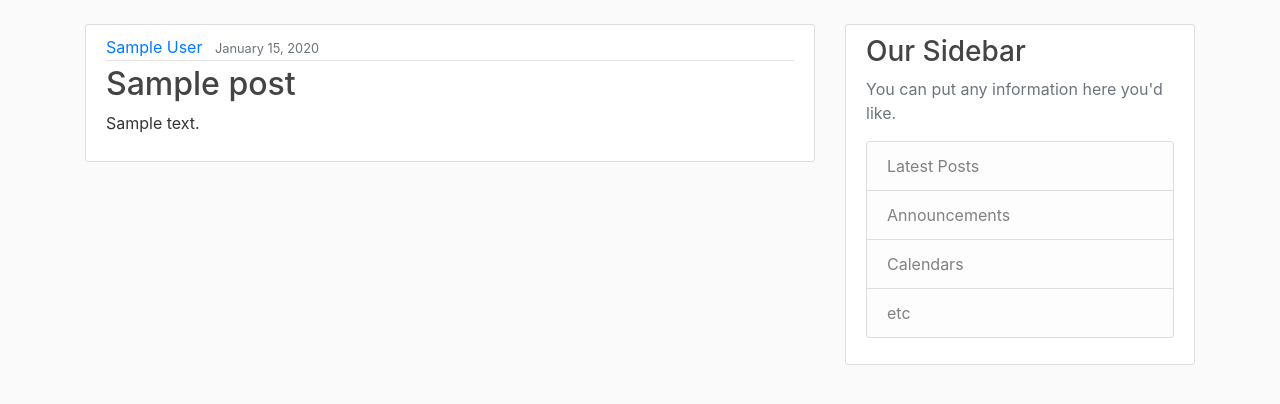
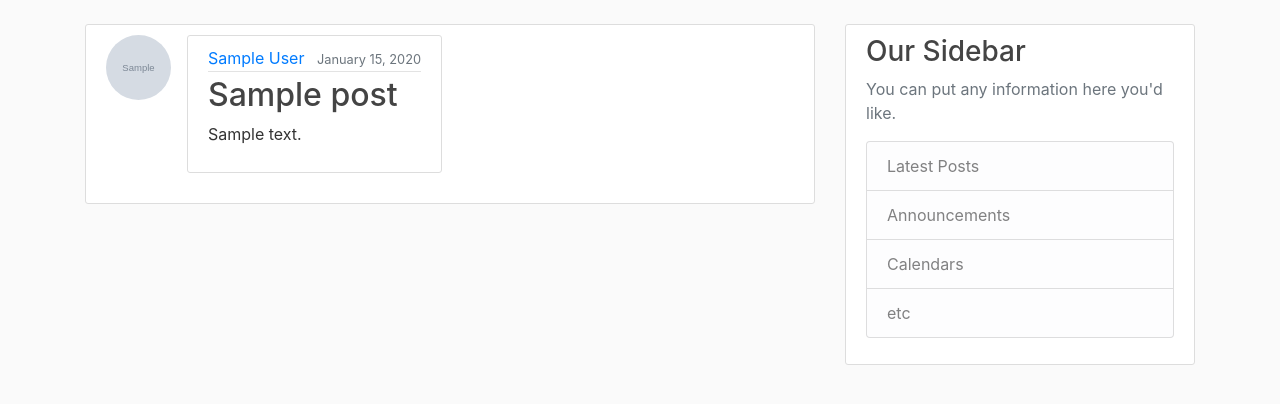
Before and after one commit to pao0318/Django-blog, a Django app: template blog/templates/blog/home.html in a window 1280 px wide. Shown: the part 56-460 px from the top of the page. Run offline with Django 3.2, Linux system fonts and the light colour scheme; the template is opened without the code that fills it: most values are stand-ins (such as "Sample title", 1, 10 or a date in 2020); grey boxes marked "Sample" are stand-in pictures; some libraries are stand-ins or nearby versions.

Commit message:
Added profile image for all users

```diff
--- a/blog/templates/blog/home.html
+++ b/blog/templates/blog/home.html
@@ -1,6 +1,8 @@
 {% extends "blog/base.html" %}
 {% block content%}
     {%for post in posts %}
+        <article class="media content-section">
+          <img class="rounded-circle article-img" src="{{post.author.profile.image.url}}">
         <article class="media content-section">
   <div class="media-body">
     <div class="article-metadata">
```
